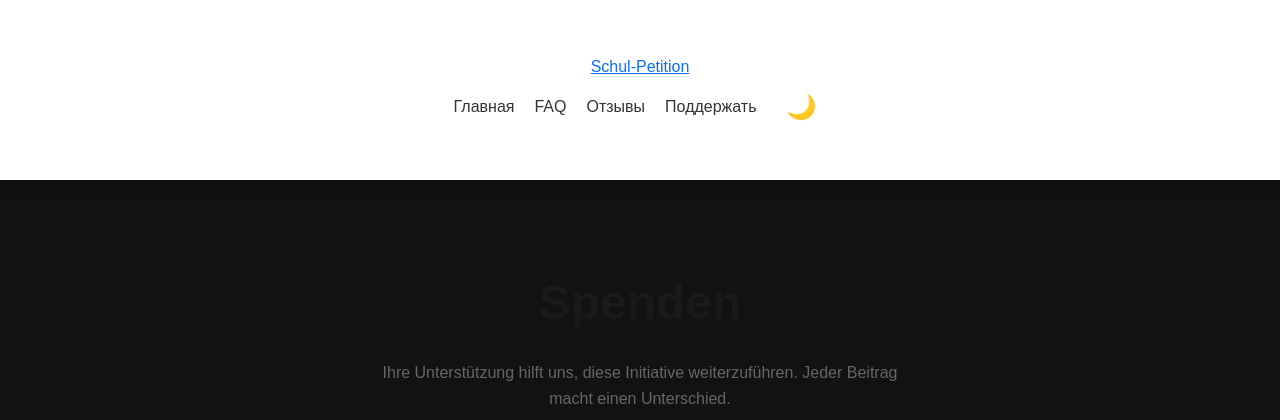
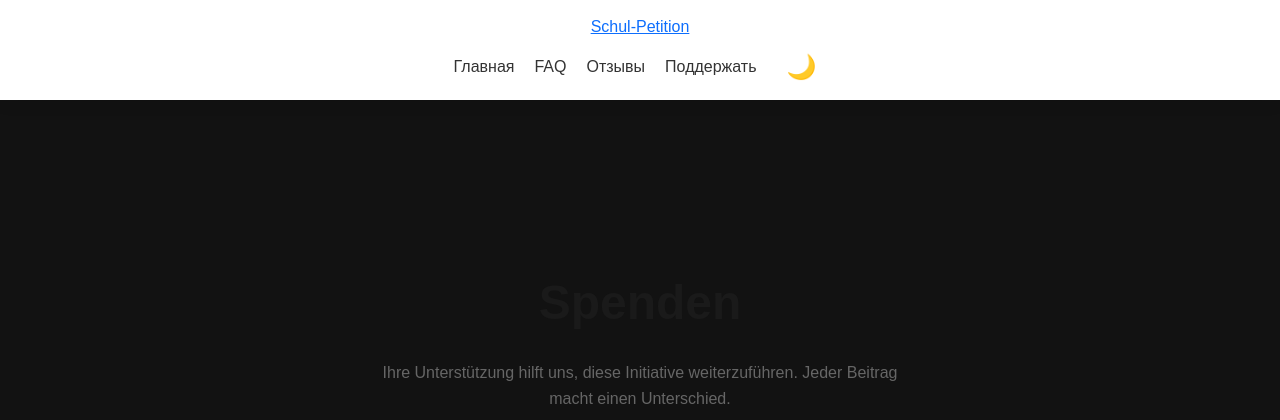
Before and after one commit to Murdddl/Site-GB-GER-Bir-N-, a Django app: page /donate/ in a window 1280 px wide. Shown: the top 420 px of the page. Run offline with Django 5.2, Linux system fonts and the light colour scheme.

Commit message:
update settings

```diff
--- a/petition/templates/base.html
+++ b/petition/templates/base.html
@@ -30,7 +30,7 @@
 <body>
 
     <nav class="top-nav">
-        <div class="container nav-wrapper">
+        <div class="nav-wrapper">
             <a href="{% url 'index' %}" class="logo">Schul-Petition</a>
             <div class="nav-links">
                 <a href="{% url 'index' %}">Главная</a>
```
